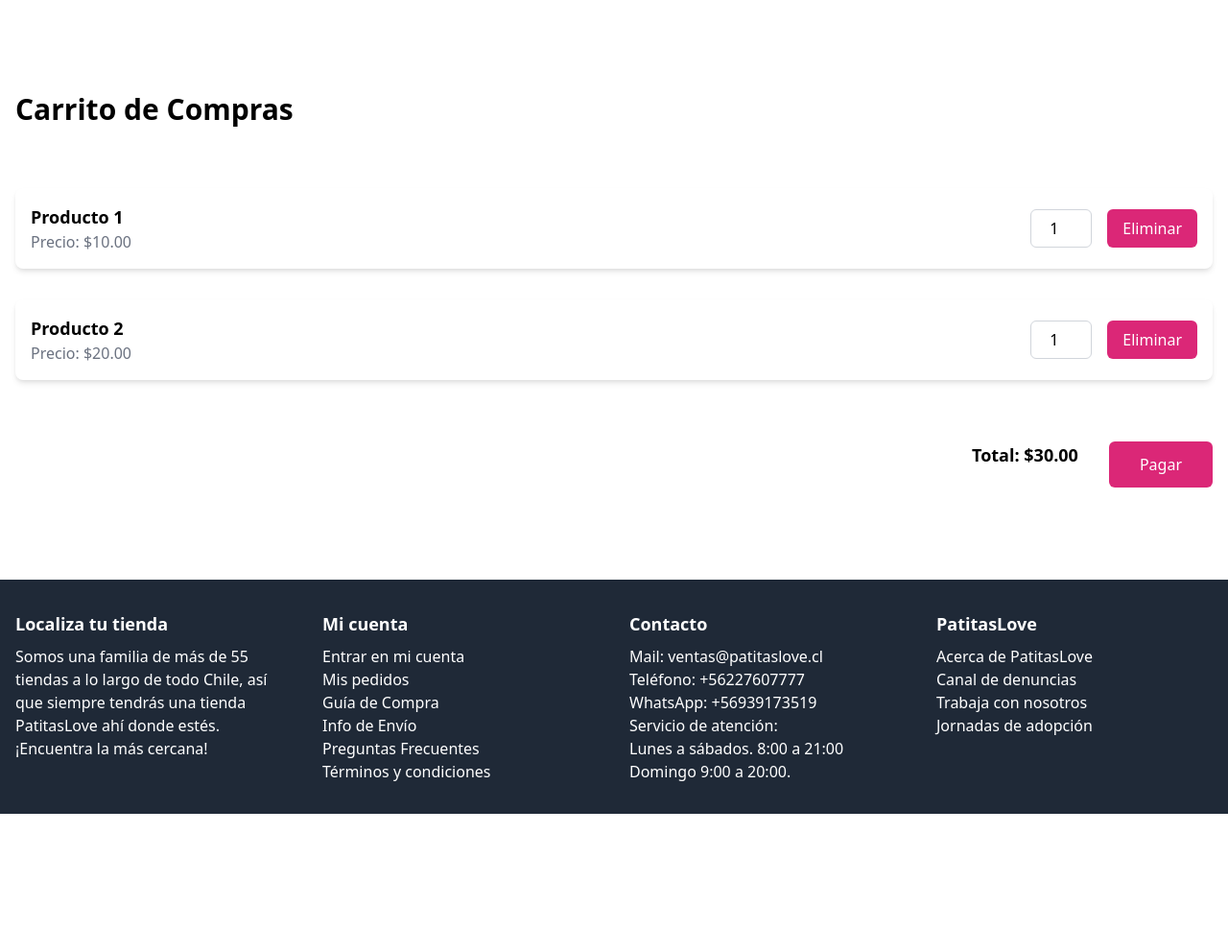
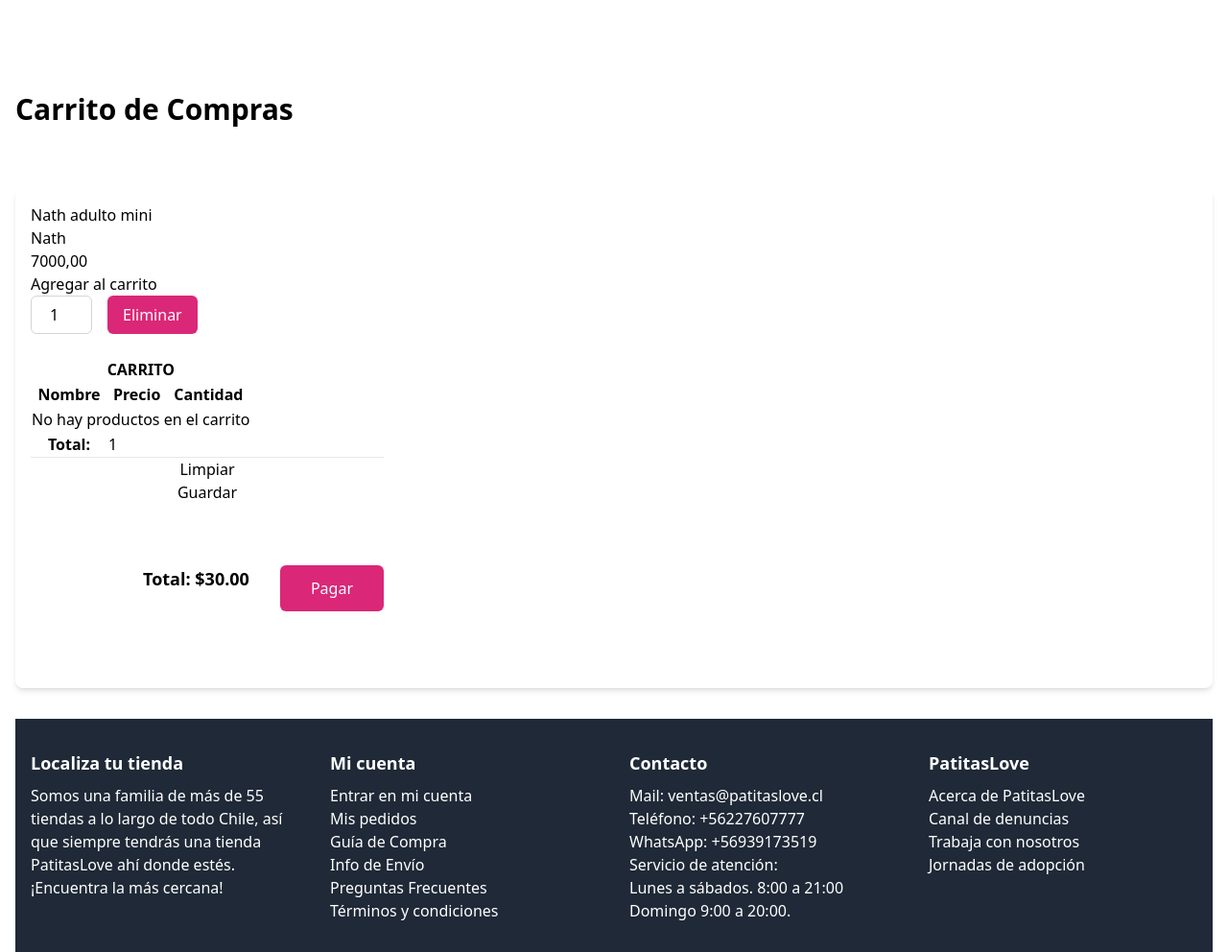
Before and after one commit to xmorh/PatitasLove3, a Django app: template patitasLove/templates/patitasLove/carrito.html in a window 1280 px wide. Shown: the part 112-1104 px from the top of the page at 96% size. Before the commit the page ends 960 px from the top, so only its background shows below. Run offline with Django 4.2, Linux system fonts and the light colour scheme; data comes from the database, SQL or seed files in the repository; both versions use the stored data as it was after the commit; the template is opened without the code that fills it: values that come from a table or form of the project are taken from there, most other values are stand-ins (such as "Sample title", 1, 10 or a date in 2020).

Commit message:
mi primer commit

```diff
--- a/PatitasLove3/settings.py
+++ b/PatitasLove3/settings.py
@@ -37,7 +37,7 @@
     'django.contrib.sessions',
     'django.contrib.messages',
     'django.contrib.staticfiles',
-    'patitasLove'
+    'patitasLove',
 ]
 
 MIDDLEWARE = [
@@ -63,6 +63,7 @@
                 'django.template.context_processors.request',
                 'django.contrib.auth.context_processors.auth',
                 'django.contrib.messages.context_processors.messages',
+                # 'patitasLove.context_processor.total_carrito',
             ],
         },
     },
@@ -104,7 +105,7 @@
 # Internationalization
 # https://docs.djangoproject.com/en/4.0/topics/i18n/
 
-LANGUAGE_CODE = 'en-us'
+LANGUAGE_CODE = 'es'
 
 TIME_ZONE = 'UTC'
 
--- a/patitasLove/admin.py
+++ b/patitasLove/admin.py
@@ -1,5 +1,6 @@
 from django.contrib import admin
 from .models import Producto
+
 # Register your models here.
 
 admin.site.register(Producto)
--- a/patitasLove/templates/patitasLove/carrito.html
+++ b/patitasLove/templates/patitasLove/carrito.html
@@ -11,16 +11,26 @@
         <!-- Producto 1 -->
         <div class="bg-white rounded-lg shadow-md p-4 flex items-center justify-between">
             <div>
-                <h2 class="text-lg font-semibold">Producto 1</h2>
-                <p class="text-gray-500">Precio: $10.00</p>
+            {% for producto in productos %}
+                <div class="col-6">
+                    <div class="card" style="height: 10rem; width: 23rem; margin 5px 0px;">
+                        <div class="card-body">
+                            <h2 class="card-title">{{ producto.nombre }}</h2>
+                            <p class="card-text">{{ producto.marca }}</p>
+                            <p class="card-text">{{ producto.precio }}</p>
+                                <a href="{% url 'agregar' producto.id %}" class="btn btn-primary">Agregar al carrito</a>
+            {% endfor %}
             </div>
             <div class="flex items-center">
                 <input type="number" class="w-16 h-10 border-gray-300 border rounded-md text-center" value="1">
                 <button class="ml-4 bg-pink-600 text-white px-4 py-2 rounded-md hover:bg-pink-700">Eliminar</button>
             </div>
         </div>
-
-        <!-- Producto 2 -->
+    </div>
+        <div class="col-4">
+            {% include "patitasLove/carro.html" %}
+        </div>
+        {% comment %} <!-- Producto 2 -->
         <div class="bg-white rounded-lg shadow-md p-4 flex items-center justify-between">
             <div>
                 <h2 class="text-lg font-semibold">Producto 2</h2>
@@ -31,7 +41,7 @@
                 <button class="ml-4 bg-pink-600 text-white px-4 py-2 rounded-md hover:bg-pink-700">Eliminar</button>
             </div>
         </div>
-    </div>
+    </div> {% endcomment %}
 
     <!-- Total y botón de pagar -->
     <div class="my-16 flex justify-end">
--- /dev/null
+++ b/patitasLove/templates/patitasLove/carro.html
@@ -0,0 +1,45 @@
+<div class "alert alert-primary" role="alert">
+    <table class="table table-bordered">
+        <thead>
+            <tr>
+                <th scope="row" colspan="3" class="text-center">CARRITO</th>
+            </tr>
+            <tr>
+                <th scope="col">Nombre</th>
+                <th scope="col">Precio</th>
+                <th scope="col">Cantidad</th>
+            </tr>
+        </thead>
+        <tbody>
+            {% if request.session.carrito.items %}
+            {% for key, value in request.session.carrito.items %}
+            <tr>
+                    <td>{{ producto.nombre }}</td>
+                    <td>{{ producto.precio }}</td>
+                    <td>{{ producto.cantidad }}
+                        <a href="{% url 'agregar' producto.id %}" class="btn btn-primary">+</a>
+                        <a href="{% url 'eliminar' producto.id %}" class="btn btn-primary">-</a>
+                    </td>
+                </tr>
+            {% endfor %}
+            {% else %}
+
+            <tr>
+                <td colspan="3">
+                    <div class="alert alert-danger text-center">
+                        No hay productos en el carrito </div>
+                </td>
+            </tr>
+            {% endif %}
+            <tr>
+                <th scope="row">Total:</th>
+                <td colspan="2">{{ total_carrito }}</td>
+            </tr>
+        </tbody>
+    </table>
+    <hr>
+</div>
+<div class="row text-center">
+    <div class="col-6"><a href="{% url 'limpiar' %}" class="btn btn-primary">Limpiar</a></div>
+    <div class="col-6"><a href="#" class="btn btn-primary">Guardar</a></div>
+</div>
--- a/patitasLove/urls.py
+++ b/patitasLove/urls.py
@@ -1,7 +1,9 @@
-
-from django.urls import path
+from django.urls import path, re_path
+from django.views.static import serve
+from django.conf import settings
 # from . import views
 from .views import home, contacto, registro,sesion, carrito
+from .views import agregarP, eliminarP, restarP, limpiarP, total_carrito
 
 urlpatterns = [
     path('', home, name="home"),
@@ -9,4 +11,8 @@
     path('registro/', registro, name="registro"),
     path('sesion/', sesion, name="sesion"),
     path('carrito/', carrito, name="carrito"),
+    path('agregar/<int:producto_id>/', agregarP, name="agregar"),
+    path('eliminar/<int:producto_id>/', eliminarP, name="eliminar"),
+    path('restar/<int:producto_id>/', restarP, name="restar"),
+    path('limpiar/', limpiarP, name="limpiar"),
 ]
```
Also changed, not shown: patitasLove/carrito.py (added, +46 -0 lines), patitasLove/views.py (+37 -3 lines), db.sqlite3, patitasLove/migrations/0003_carrito.py (added), patitasLove/migrations/0004_delete_carrito.py (added), patitasLove/models.py (line endings or trailing spaces).
